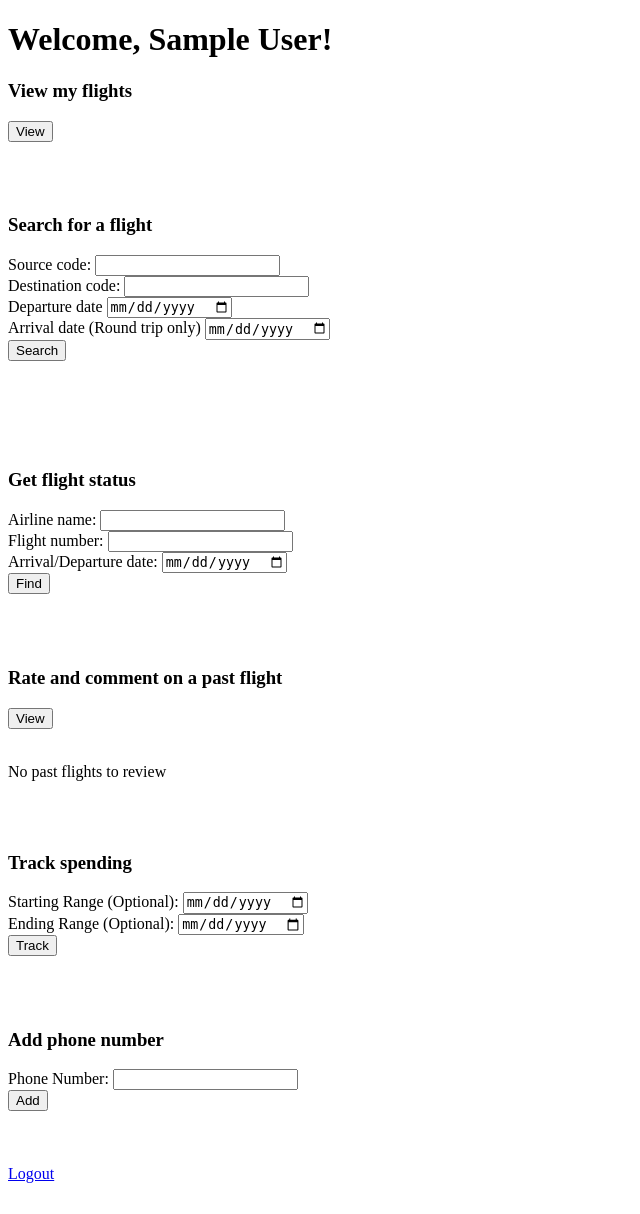
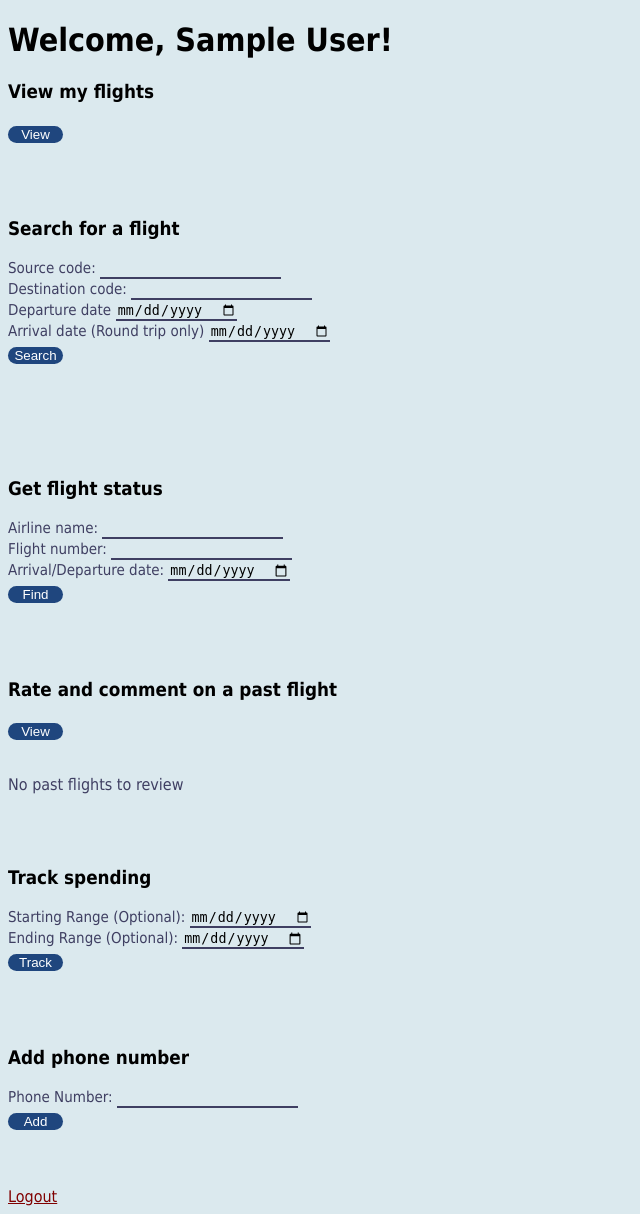
Before and after one commit to AngelMM26/Air-Ticket-Reservation-System, a Flask app: page /potReview in a window 1280 px wide. Shown: the whole page, without its empty margins (0-640 px from the left). Before the commit the page ends 1183 px from the top, so only its background shows below. Run offline with Flask 3, Linux system fonts and the light colour scheme; the visitor is signed in with stand-in values (Sample User, id 1); data that the repository does not hold is empty.

Commit message:
Added CSS styling and HTML adjustments to enhance application's appearance and improve user experience

```diff
--- /dev/null
+++ b/static/views.css
@@ -0,0 +1,107 @@
+body {
+    background-color: #dbe9ee;
+    font-family: 'Tahoma', sans-serif;
+}
+
+form label {
+    color: #3f3f62;
+    font-size: 15px;
+}
+
+form input {
+    background-color: #dbe9ee;
+    border-left: 0px;
+    border-top: 0px;
+    border-right: 0px;
+    border-color: #3f3f62;
+}
+
+form input:hover {
+    background-color: #e9d0cc;
+}
+
+a {
+    color: maroon;
+}
+
+table {
+    border-collapse: collapse;
+    font-size: 14px;
+}
+
+table thead tr {
+    text-align: center;
+}
+
+table th,
+table td {
+    padding: 10px 5px;
+    text-align: center;
+    border-bottom: 1px solid black;
+    color: #3f3f62;
+}
+
+p {
+    color: #3f3f62;
+}
+
+select {
+    margin-top: 5px;
+    background-color: #dbe9ee;
+    font-family: 'Tahoma', sans-serif;
+    border-left: 0px;
+    border-top: 0px;
+    border-right: 0px;
+    color: #3f3f62;
+    text-align: center;
+    border-color: #3f3f62;
+}
+
+select option {
+    background-color: #dbe9ee;
+}
+
+.error {
+    color: red;
+}
+
+.button,
+.long_button,
+.long_button2 {
+    color: white;
+    background-color: #1f467e;
+    border: 0px;
+    border-radius: 50px;
+    margin-top: 5px;
+}
+
+.button {
+    width: 55px;
+}
+
+.long_button {
+    width: 70px;
+}
+
+.long_button2 {
+    width: 100px;
+}
+
+.button:hover,
+.long_button:hover,
+.long_button2:hover {
+    background-color: #0f53ba9f;
+}
+
+#cancel {
+    color: red;
+    background-color: white;
+    border: 0px;
+    border-radius: 50px;
+    width: 55px;
+    margin-top: 5px;
+}
+
+#cancel:hover {
+    background-color: #e9d0cc;
+}
--- a/templates/customerHome.html
+++ b/templates/customerHome.html
@@ -5,6 +5,7 @@
     <meta charset="UTF-8">
     <meta name="viewport" content="width=device-width, initial-scale=1.0">
     <title>Customer Home</title>
+    <link rel="stylesheet" href="static/views.css">
 </head>
 
 <body>
@@ -24,13 +25,14 @@
 
     <h3>View my flights</h3>
     <form action="/viewFlights" method="GET">
-        <input type="submit" value="View">
+        <input type="submit" class="button" value="View">
     </form>
 
     <br>
     {% if viewRequest %}
     {% if viewData %}
     <table>
+        <thead>
             <tr>
                 <th>Ticket</th>
                 <th>Airline</th>
@@ -39,7 +41,10 @@
                 <th>Departure</th>
                 <th>Arrival Period</th>
                 <th>Arrival</th>
+                <th>Cancel</th>
             </tr>
+        </thead>
+        <tbody>
             {% for flight in viewData %}
             <tr>
                 <td>{{flight[0]}}</td>
@@ -55,11 +60,12 @@
                         <input type="hidden" name="airline" value="{{flight[1]}}">
                         <input type="hidden" name="flight" value="{{flight[2]}}">
                         <input type="hidden" name="departure_period" value="{{flight[3]}}">
-                    <input type="submit" value="Cancel">
+                        <input type="submit" id="cancel" value="Cancel">
                     </form>
                 </td>
             </tr>
             {% endfor %}
+        </tbody>
     </table>
     {% else %}
     <p>No upcoming flights</p>
@@ -81,13 +87,14 @@
         <label for="arrival_date">Arrival date (Round trip only)</label>
         <input type="date" id="arrival_date" name="arrival_date"><br>
 
-        <input type="submit" value="Search">
+        <input type="submit" class="button" value="Search">
     </form>
 
     <br>
     {% if flightRequest %}
     {% if flightData and roundTrip %}
     <table>
+        <thead>
             <tr>
                 <th>Airline (Outgoing)</th>
                 <th>Flight (Outgoing)</th>
@@ -101,7 +108,10 @@
                 <th>Departure (Return)</th>
                 <th>Arrival Period (Return)</th>
                 <th>Arrival (Return)</th>
+                <th>Purchase</th>
             </tr>
+        </thead>
+        <tbody>
             {% for return in roundTrip %}
             {% for flight in flightData %}
             <tr>
@@ -124,9 +134,11 @@
             </tr>
             {% endfor %}
             {% endfor %}
+        </tbody>
     </table>
     {% elif flightData %}
     <table>
+        <thead>
             <tr>
                 <th>Airline</th>
                 <th>Flight</th>
@@ -134,7 +146,10 @@
                 <th>Departure</th>
                 <th>Arrival Period</th>
                 <th>Arrival</th>
+                <th>Purchase</th>
             </tr>
+        </thead>
+        <tbody>
             {% for flight in flightData %}
             <tr>
                 <td>{{flight[0]}}</td>
@@ -148,6 +163,7 @@
                         Ticket</a></td>
             </tr>
             {% endfor %}
+        </tbody>
     </table>
     {% else %}
     <p>No flights found</p>
@@ -167,26 +183,29 @@
         <label for="departure_date">Arrival/Departure date: </label>
         <input type="date" id="departure_date" name="departure_date" required><br>
 
-        <input type="submit" value="Find">
+        <input type="submit" class="button" value="Find">
     </form>
 
     <br>
     {% if statusRequest %}
     {% if statusData %}
     <table>
+        <thead>
             <tr>
                 <th>Airline</th>
                 <th>Flight</th>
                 <th>Departure Period</th>
                 <th>Flight Status</th>
             </tr>
-
+        </thead>
+        <tbody>
             <tr>
                 <td>{{statusData[0]}}</td>
                 <td>{{statusData[1]}}</td>
                 <td>{{statusData[2]}}</td>
                 <td>{{statusData[8]}}</td>
             </tr>
+        </tbody>
     </table>
     {% else %}
     <p>Flight status cannot be found</p>
@@ -196,18 +215,22 @@
 
     <h3>Rate and comment on a past flight</h3>
     <form action="/potReview" method="GET">
-        <input type="submit" value="View">
+        <input type="submit" class="button" value="View">
     </form>
 
     <br>
     {% if reviewRequest %}
     {% if reviewData %}
     <table>
+        <thead>
             <tr>
                 <th>Airline</th>
                 <th>Flight</th>
                 <th>Departure Period</th>
+                <th>Review</th>
             </tr>
+        </thead>
+        <tbody>
             {% for flight in reviewData %}
             <tr>
                 <td>{{flight[0]}}</td>
@@ -219,6 +242,7 @@
                 </td>
             </tr>
             {% endfor %}
+        </tbody>
     </table>
     {% else %}
     <p>No past flights to review</p>
@@ -238,7 +262,7 @@
         <label for="end">Ending Range (Optional): </label>
         <input type="date" id="end" name="end"><br>
 
-        <input type="submit" value="Track">
+        <input type="submit" class="button" value="Track">
     </form>
 
     <br>
@@ -246,16 +270,20 @@
     {% if monthlyData %}
     <p>Total amount spent from {{start}} to {{end}}: ${{total[0]}}</p>
     <table>
+        <thead>
             <tr>
                 <th>Month</th>
                 <th>Total</th>
             </tr>
+        </thead>
+        <tbody>
             {% for info in monthlyData %}
             <tr>
                 <td>{{info[0]}}</td>
                 <td>{{info[1]}}</td>
             </tr>
             {% endfor %}
+        </tbody>
     </table>
     {% else %}
     <p>Total amount spent: $0</p>
@@ -268,7 +296,7 @@
         <label for="phone">Phone Number: </label>
         <input type="text" id="phone" name="phone" required> <br>
 
-        <input type="submit" value="Add">
+        <input type="submit" class="button" value="Add">
     </form>
 
     <br>
--- a/templates/purchasePage.html
+++ b/templates/purchasePage.html
@@ -5,6 +5,7 @@
     <meta charset="UTF-8">
     <meta name="viewport" content="width=device-width, initial-scale=1.0">
     <title>Purchase Page</title>
+    <link rel="stylesheet" href="static/views.css">
 </head>
 
 <body>
@@ -58,7 +59,7 @@
         <input type="hidden" name="departure_period2" value="{{departure_period2}}">
 
 
-        <input type="submit" value="Purchase">
+        <input type="submit" class="long_button" value="Purchase">
     </form>
     {% else %}
     <h3>No tickets available</h3>
--- a/templates/reviewPage.html
+++ b/templates/reviewPage.html
@@ -5,6 +5,7 @@
     <meta charset="UTF-8">
     <meta name="viewport" content="width=device-width, initial-scale=1.0">
     <title>Purchase Page</title>
+    <link rel="stylesheet" href="static/views.css">
 </head>
 
 <body>
@@ -20,7 +21,7 @@
         <label for="comment">Comment: </label>
         <textarea id="comment" name="comment" required></textarea><br>
 
-        <input type="submit" value="Leave Review">
+        <input type="submit" class="long_button2" value="Leave Review">
     </form>
     <br><br>
 
```
Also changed, not shown: static/auth.css (added, +66 -0 lines), templates/customerReg.html (+3 -8 lines), templates/index.html (+16 -4 lines), templates/login.html (+3 -9 lines), templates/staffHome.html (+39 -19 lines), templates/staffReg.html (+3 -8 lines). Lines whose indentation alone changed are shown as unchanged.
